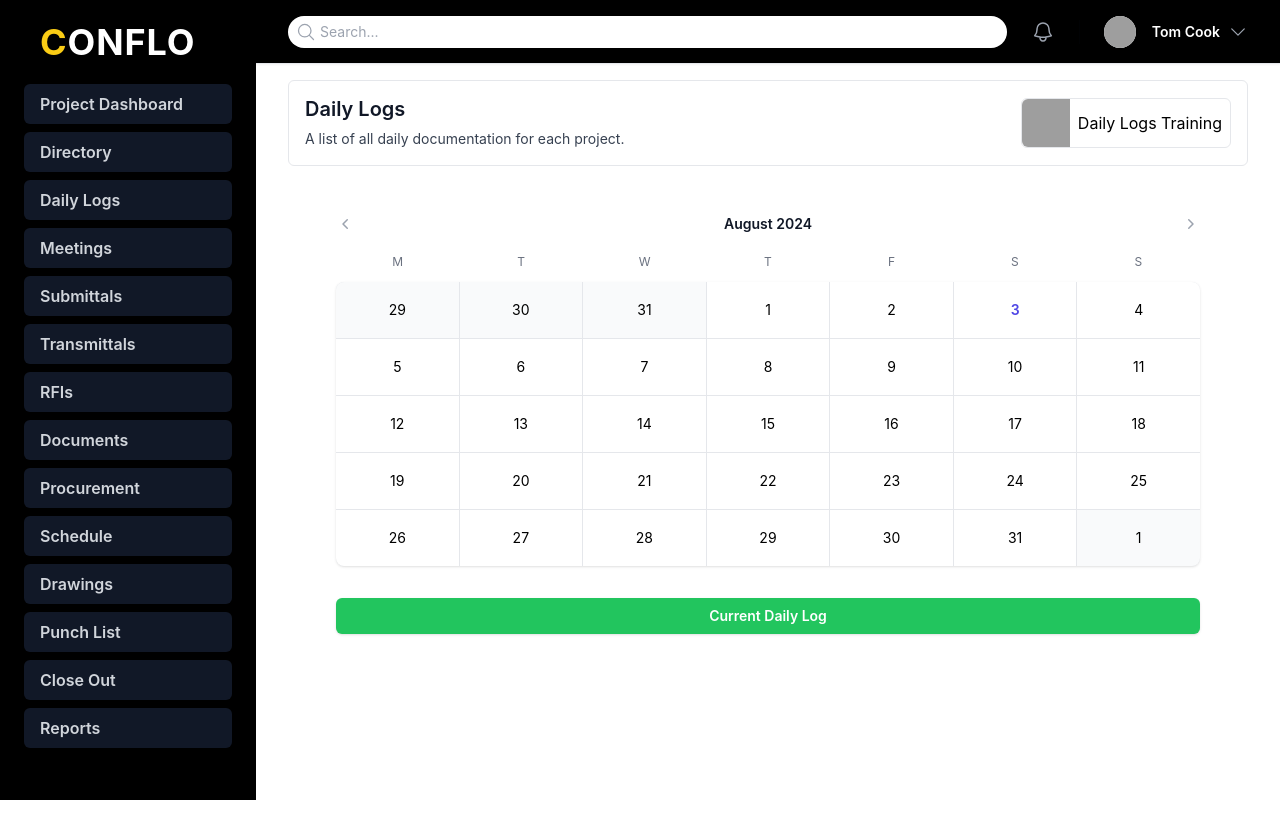
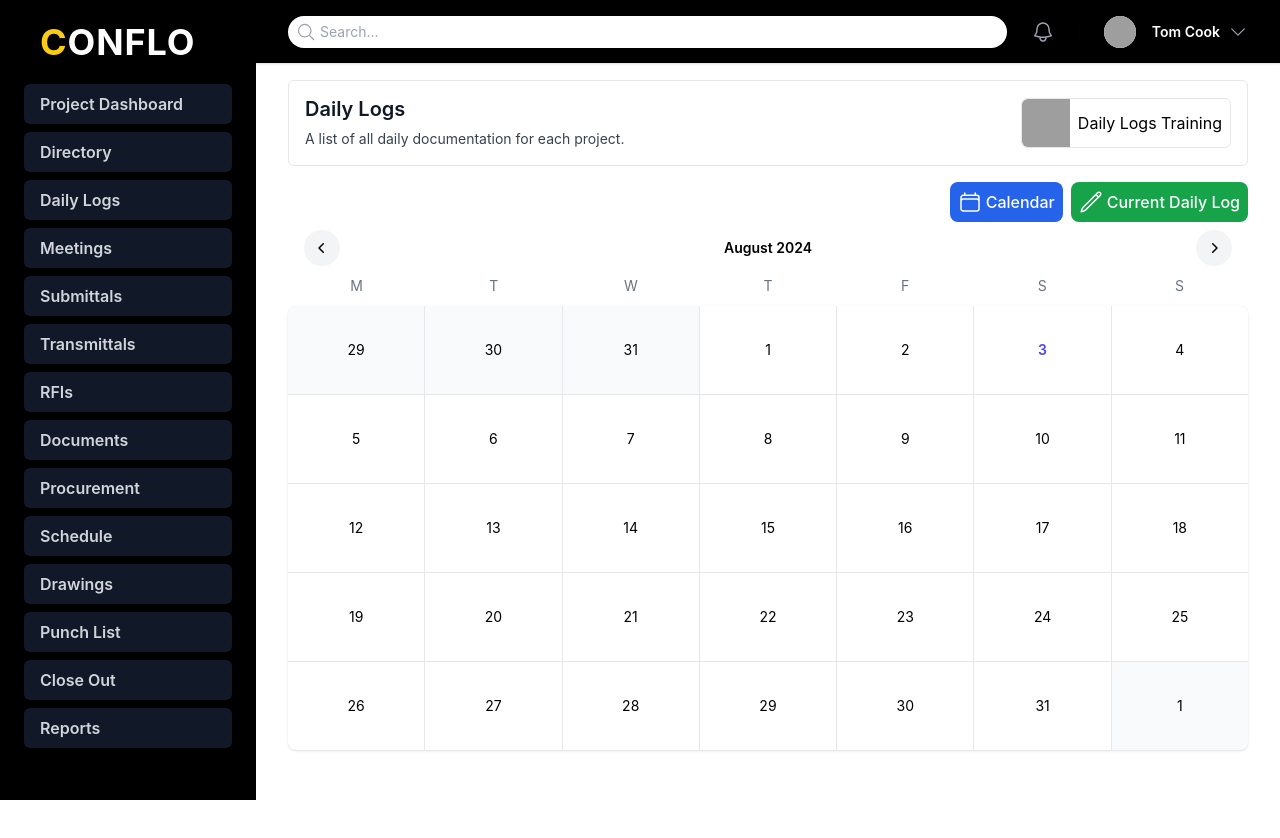
Before and after one commit to ConfloTechnologies/conflo-technologies-react-frontend, a React (Create React App) app: page /daily-logs/project/1 in a window 1280 px wide. Shown: the top 838 px of the page. Built offline with nearby package versions, Linux system fonts and the light colour scheme; grey boxes are pictures that could not be loaded.

Commit message:
updates to daily log

```diff
--- a/src/App/components/DailyLogCompnents/DailyLogCalendarView.component.jsx
+++ b/src/App/components/DailyLogCompnents/DailyLogCalendarView.component.jsx
@@ -1,6 +1,7 @@
 import { ChevronLeftIcon, ChevronRightIcon } from '@heroicons/react/20/solid'
 import { add, format, eachDayOfInterval, endOfMonth, startOfMonth, sub, startOfWeek, endOfWeek } from 'date-fns'
 import { useState } from 'react'
+import { CalendarIcon, PencilIcon } from '@heroicons/react/24/outline';  // Correct import for Heroicons v2
 
 function classNames(...classes) {
   return classes.filter(Boolean).join(' ')
@@ -37,15 +38,16 @@ export default function DailyLogCalendarView({ handleTabClick }) {
   }
 
   return (
-    <div className="flex justify-center py-8">
-      <div className="lg:h-[80vh] w-[90%] h-[600px] ">
+    <div className="flex justify-center">
+      <div className=" w-[100%] h-[600px] ">
+
+
+
         {/* Month navigation */}
-        <div className="flex items-center justify-between text-gray-900 mb-4">
-
+        <div className="flex items-center justify-between py-2 px-4 ">
             <button
                 type="button"
-            className="-m-1.5 flex flex-none items-center justify-center p-1.5 text-gray-400 hover:text-gray-500"
-            onClick={handlePrevMonth}
+                className="p-2 rounded-full bg-gray-100 hover:bg-gray-200 transition"            onClick={handlePrevMonth}
             >
                 <span className="sr-only">Previous month</span>
                 <ChevronLeftIcon className="h-5 w-5" aria-hidden="true" />
@@ -55,16 +57,16 @@ export default function DailyLogCalendarView({ handleTabClick }) {
             </div>
             <button
                 type="button"
-            className="-m-1.5 flex flex-none items-center justify-center p-1.5 text-gray-400 hover:text-gray-500"
-            onClick={handleNextMonth}
+                className="p-2 rounded-full bg-gray-100 hover:bg-gray-200 transition"            onClick={handleNextMonth}
             >
                 <span className="sr-only">Next month</span>
                 <ChevronRightIcon className="h-5 w-5" aria-hidden="true" />
             </button>
+
         </div>
 
         {/* Days of the week */}
-        <div className="grid grid-cols-7 text-xs leading-6 text-gray-500">
+        <div className="grid grid-cols-7 text-sm leading-6 text-gray-500">
             {['M', 'T', 'W', 'T', 'F', 'S', 'S'].map((day) => (
                 <div key={day} className="text-center">
                     {day}
@@ -92,7 +94,7 @@ export default function DailyLogCalendarView({ handleTabClick }) {
                 <time
                     dateTime={format(day, 'yyyy-MM-dd')}
                     className={classNames(
-                    'mx-auto flex h-6 w-6 items-center justify-center rounded-full', // Keeping the circle size the same
+                    'mx-auto flex h-6 w-6 my-1 md:my-2 lg:my-4 items-center justify-center rounded-full', // Keeping the circle size the same
                     logs[format(day, 'yyyy-MM-dd')] ? 'bg-blue-500 text-white' : undefined
                     )}
                 >
@@ -104,6 +106,7 @@ export default function DailyLogCalendarView({ handleTabClick }) {
 
 
         {/* Button for current daily log */}
+        {/* <div className='md:hidden'>
             <button
             type="button"
             className="mt-8 w-full rounded-md bg-green-500 px-3 py-2 text-sm font-semibold text-white shadow hover:bg-green-600 "
@@ -111,6 +114,7 @@ export default function DailyLogCalendarView({ handleTabClick }) {
             >
             Current Daily Log
             </button>
+        </div> */}
       </div>
     </div>
   )
--- a/src/App/pages/DailyLogs.jsx
+++ b/src/App/pages/DailyLogs.jsx
@@ -1,7 +1,7 @@
 import React, { useState } from 'react';
 import NewDailyLogForm from '../components/DailyLogCompnents/NewDailyLogForm.component';
 import DailyLogCalendarView from '../components/DailyLogCompnents/DailyLogCalendarView.component';
-import { CalendarIcon } from '@heroicons/react/24/outline';  // Correct import for Heroicons v2
+import { CalendarIcon, PencilIcon } from '@heroicons/react/24/outline';  // Correct import for Heroicons v2
 
 const companies = ['Company A', 'Company B', 'Company C'];
 
@@ -45,9 +45,12 @@ export default function DailyLogs() {
               <span className='pr-2'>{trainingTitle}</span>
             </a>
           </div>
-          <div className="col-span-1 flex justify-end items-center md:hidden">
-            <button className="p-2 rounded-md bg-blue-600 hover:bg-blue-700" onClick={() => handleTabClick('calendar')}>
+          <div className="md:hidden col-span-1 flex justify-end items-center space-x-2">
+            <button className="p-2 rounded-lg bg-blue-600 hover:bg-blue-700 transition-colors duration-200 ease-in-out flex items-center space-x-1" onClick={() => handleTabClick('calendar')}>
               <CalendarIcon className="h-6 w-6 text-white" aria-hidden="true" />
+            </button>
+            <button className="p-2 rounded-lg bg-green-600 hover:bg-green-700 transition-colors duration-200 ease-in-out flex items-center space-x-1" onClick={() => handleTabClick('daily')}>
+              <PencilIcon className="h-6 w-6 text-white" aria-hidden="true" />
             </button>
           </div>
         </div>
@@ -75,6 +78,16 @@ export default function DailyLogs() {
         {/* <h1 className='font-bold text-xl'>Daily Logs</h1> */}
       {/* </div> */}
 
+      <div className="hidden col-span-1 md:flex justify-end items-center space-x-2">
+        <button className="p-2 rounded-lg bg-blue-600 hover:bg-blue-700 transition-colors duration-200 ease-in-out flex items-center space-x-1" onClick={() => handleTabClick('calendar')}>
+          <CalendarIcon className="h-6 w-6 text-white" aria-hidden="true" />
+          <span className="hidden sm:inline-block text-white font-medium">Calendar</span>
+        </button>
+        <button className="p-2 rounded-lg bg-green-600 hover:bg-green-700 transition-colors duration-200 ease-in-out flex items-center space-x-1" onClick={() => handleTabClick('daily')}>
+          <PencilIcon className="h-6 w-6 text-white" aria-hidden="true" />
+          <span className="hidden sm:inline-block text-white font-medium">Current Daily Log</span>
+        </button>
+      </div>
 
       {currentTab === 'daily' ? (
         <div className="">
```
Lines whose indentation alone changed are shown as unchanged.
